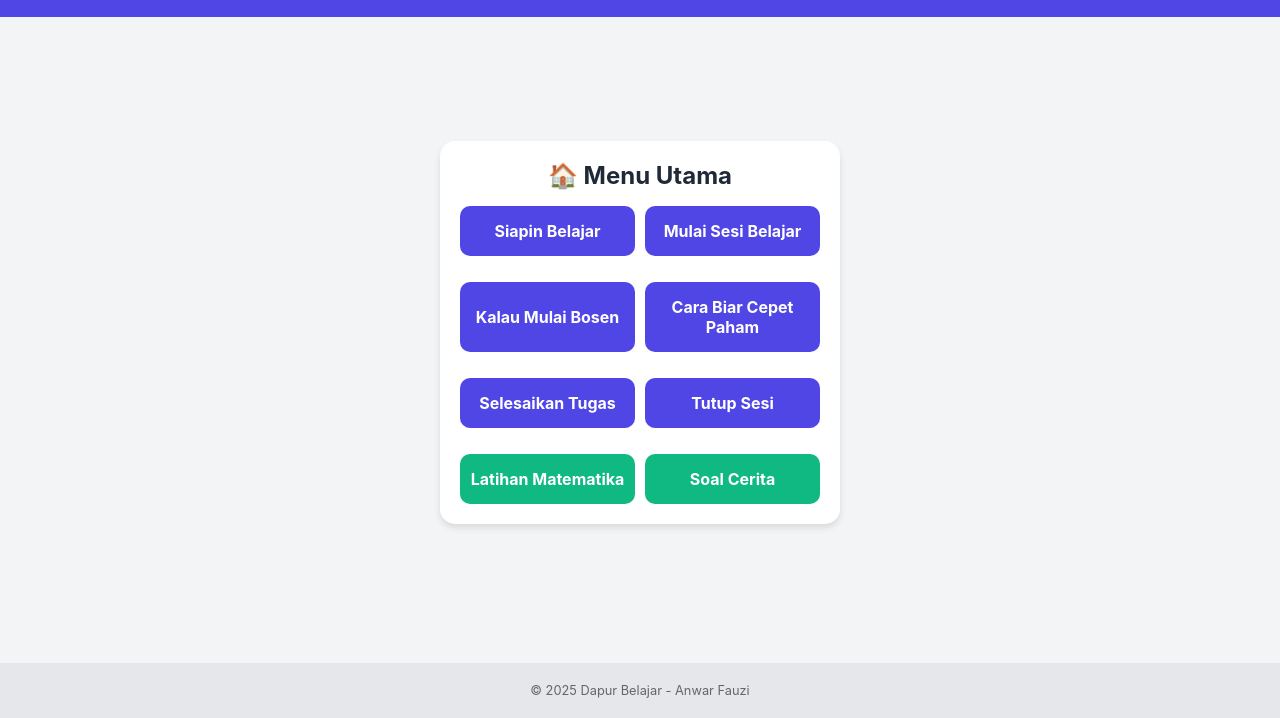
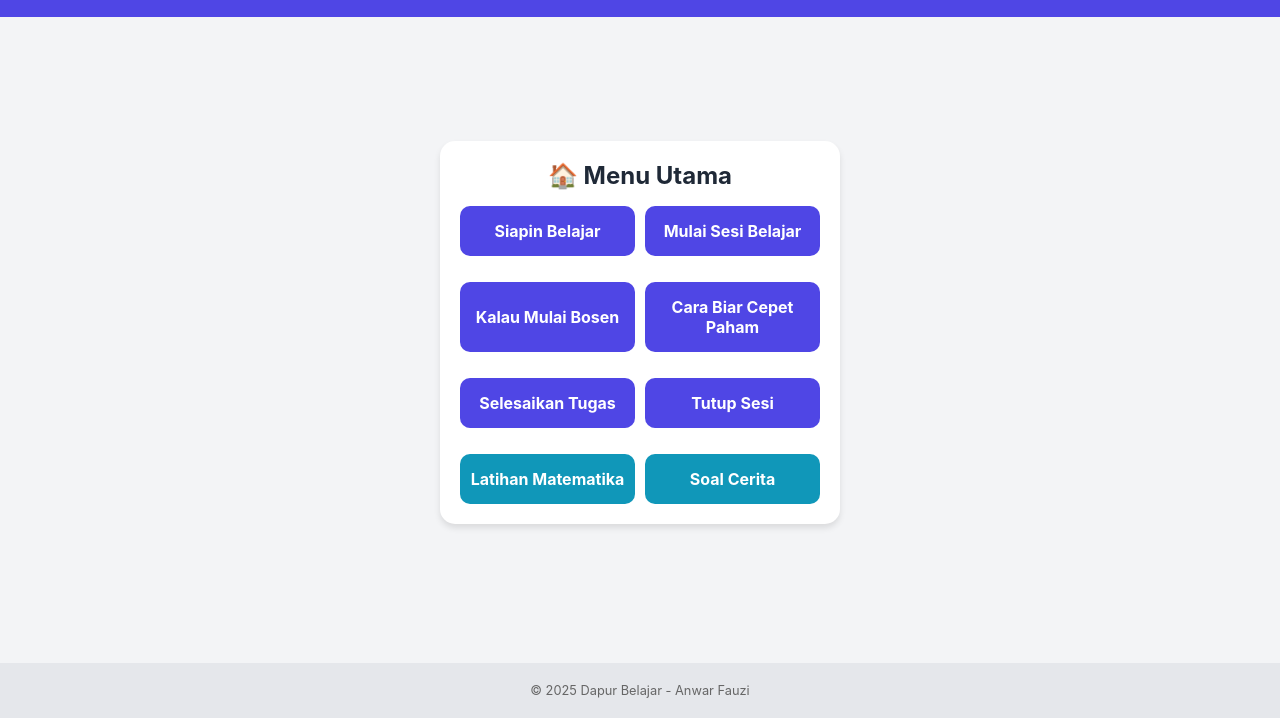
Before and after one commit to mariasevcahaya-spec/Dapur-Belajar, a plain HTML site: page index.html in a window 1280 px wide. Shown: the part 82-800 px from the top of the page. Drawn offline with Linux system fonts and the light colour scheme.

Commit message:
update index.html

```diff
--- a/index.html
+++ b/index.html
@@ -14,7 +14,7 @@
     <style>
         :root {
             --primary: #4F46E5;
-            --secondary: #10B981;
+            --secondary: #1097b9;
             --bg: #F3F4F6;
             --text: #1F2937;
         }
```
